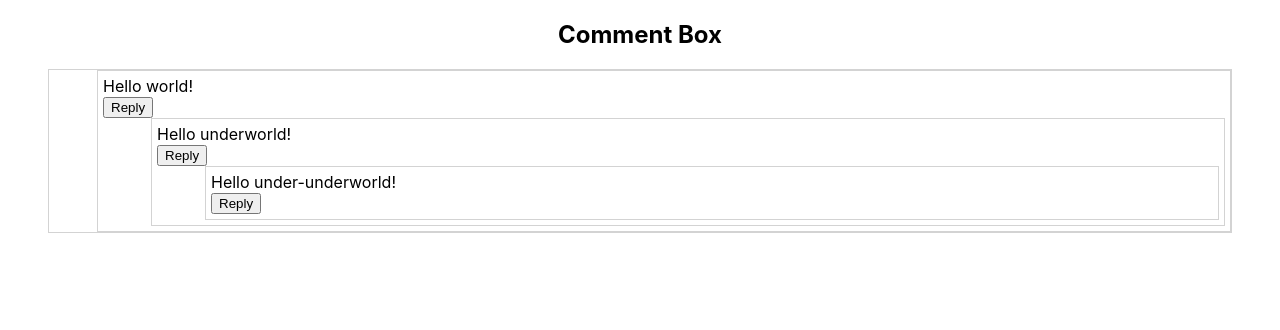
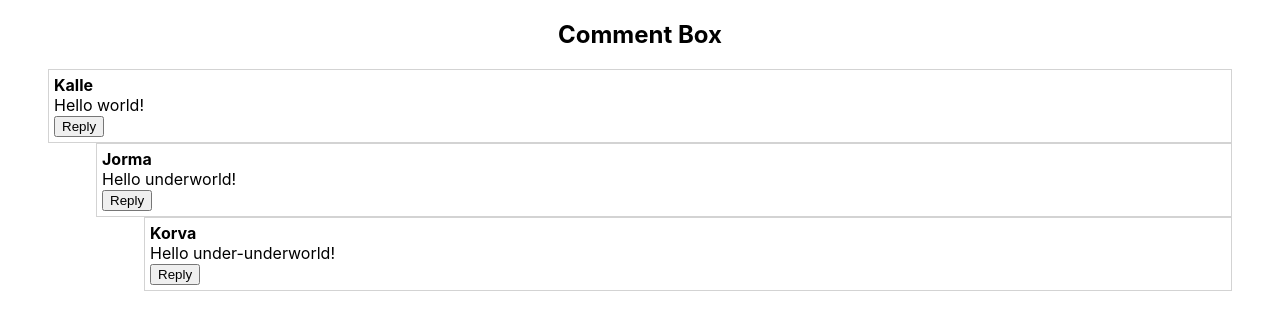
Before and after one commit to PJM178/frontend-mini-challenges, a React (Create React App) app: page /comment-box in a window 1280 px wide. Shown: the top 330 px of the page. Built offline with nearby package versions, Linux system fonts and the light colour scheme.

Commit message:
fixed borders

```diff
--- a/src/challenges/comment-box/components/Comment.js
+++ b/src/challenges/comment-box/components/Comment.js
@@ -19,6 +19,7 @@ const Comment = ({ comment, setId, id, setComments, comments }) => {
     };
     setComments([updateComments(comments[0])]);
     setId(id + 1);
+    setOpenForm(!openForm);
   };
 
   const nestedComments = (comment.children || []).map(comment => {
@@ -26,12 +27,17 @@ const Comment = ({ comment, setId, id, setComments, comments }) => {
   });
 
   return (
-    <div className="comment-content-main">
-      <div>{comment.body}</div>
-      <button onClick={() => setOpenForm(!openForm)}>Reply</button>
-      {openForm && <Form handleNewComment={handleNewComment} id={id} />}
-      {nestedComments}
-    </div>
+    <>
+      <div className="comment-content-main">
+        <div style={{ fontWeight: 'bold' }}>{comment.username}</div>
+        <div>{comment.body}</div>
+        <button onClick={() => setOpenForm(!openForm)}>Reply</button>
+        {openForm && <Form handleNewComment={handleNewComment} id={id} />}
+      </div>
+      {comment.children.length > 0 && <div className='comment-content-mains'>
+        {nestedComments}
+      </div>}
+    </>
   );
 };
 
--- a/src/challenges/comment-box/styles.css
+++ b/src/challenges/comment-box/styles.css
@@ -10,9 +10,7 @@
 }
 
 .comment-container {
-  margin-left: 3rem;
   margin-right: 3rem;
-  border: lightgrey solid 1px;
   /* filter: drop-shadow(2px 2px 5px lightgrey); */
 }
 
@@ -21,3 +19,8 @@
   border: lightgrey solid 1px;
   margin-left: 3rem;
 }
+
+.comment-content-mains {
+  /* padding: 5px; */
+  margin-left: 3rem;
+}
```
